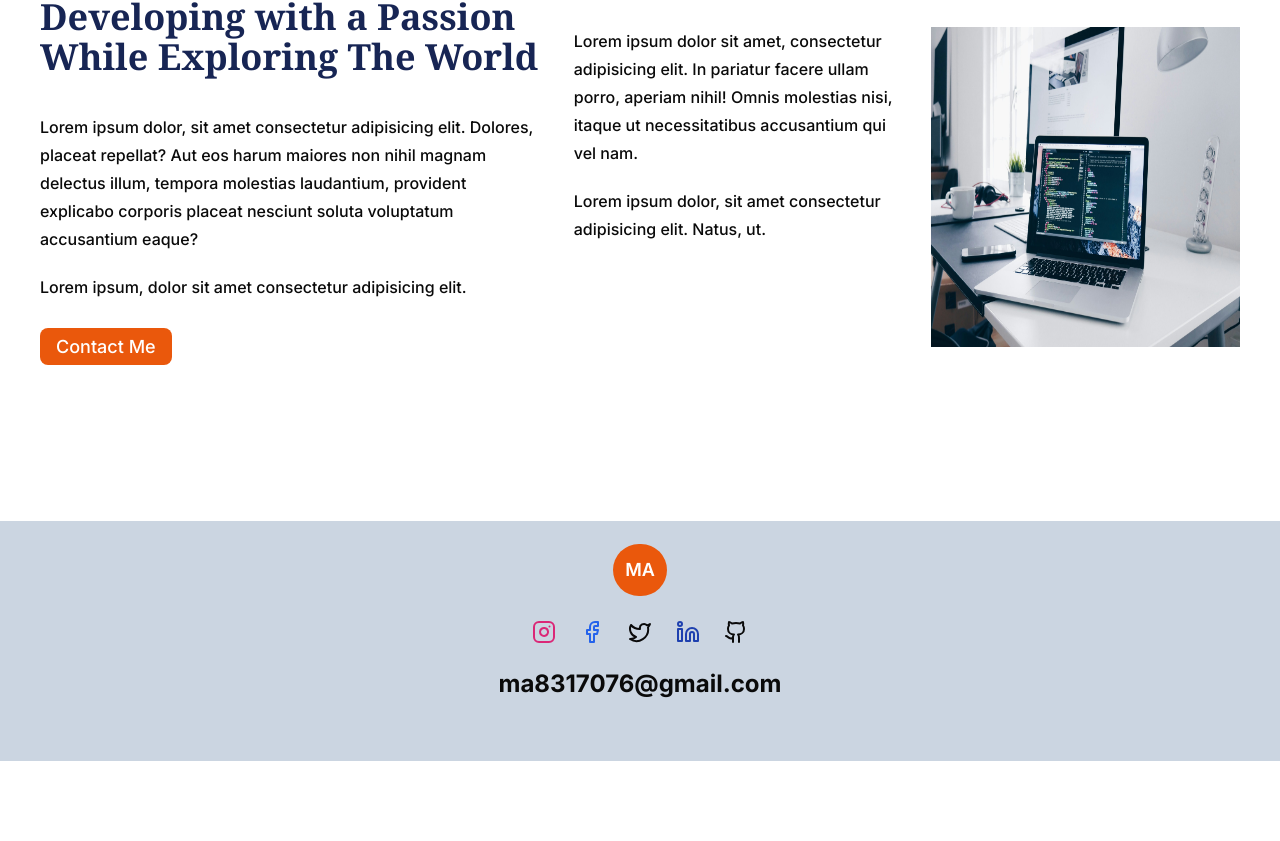
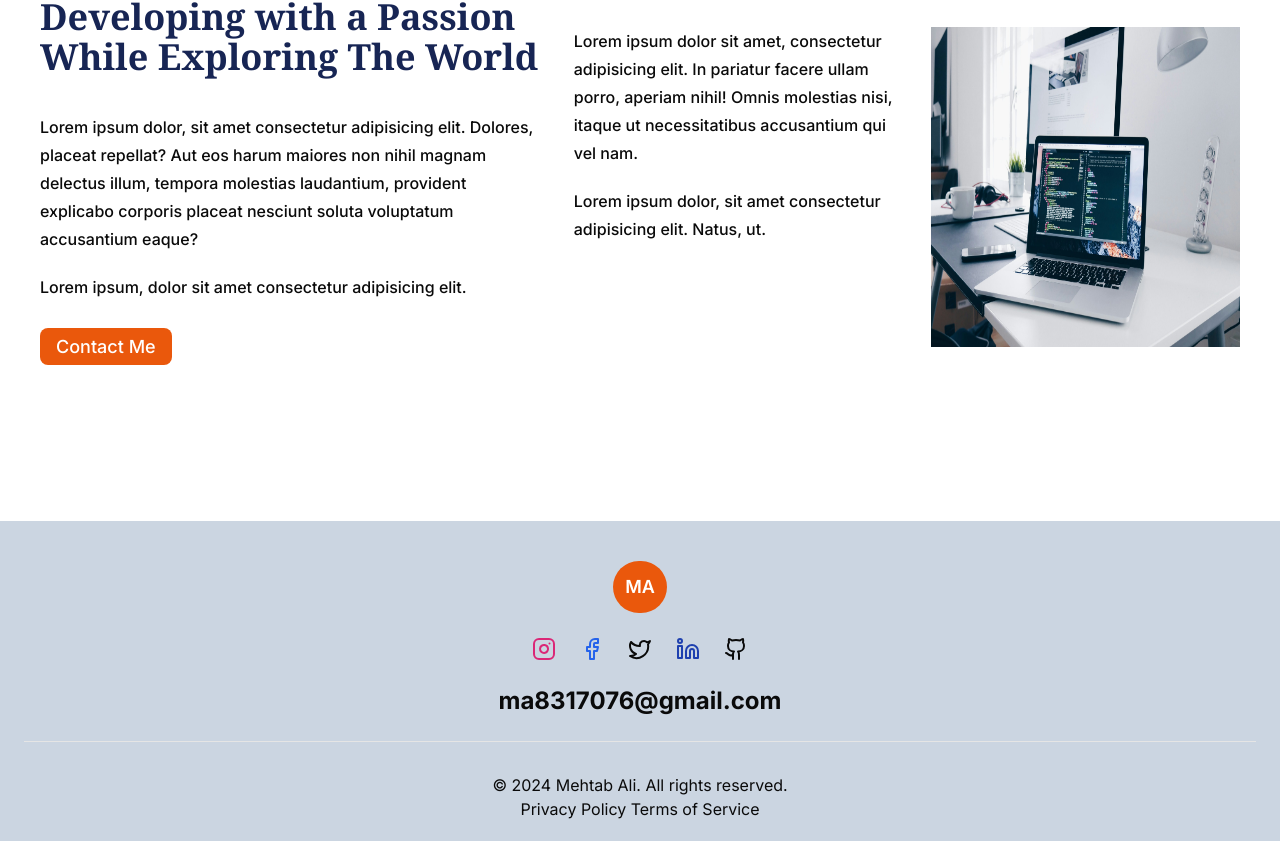
Before and after one commit to Mehtab-Ali-1/PortFolioWeb, a Next.js app: page / in a window 1280 px wide. Shown: the part 1218-2059 px from the top of the page. Before the commit the page ends 1979 px from the top, so only its background shows below. Built offline with nearby package versions, Linux system fonts and the light colour scheme.

Commit message:
Update page.tsx

```diff
--- a/src/app/footer/page.tsx
+++ b/src/app/footer/page.tsx
@@ -3,7 +3,7 @@ import Link from "next/link";
 
 export default function Footer () {
     return (
-        <footer className="flex flex-col justify-center space-y-6 items-center px-6 bg-slate-300 h-60 w-full ">
+        <footer className="flex flex-col justify-center space-y-6 items-center px-6 bg-slate-300 h-80 w-full ">
             <div className="flex justify-center  min-[300px]:flex-col pt-10">
                 {/* logo  */}
                 <div>
@@ -25,8 +25,13 @@ export default function Footer () {
             <div>
                 <h1 className="text-2xl font-bold select-none">ma8317076@gmail.com</h1>
             </div>
-            <hr className="h-1 text-white" />
-            <div className="pt-7"></div>
+            <hr className="h-2 w-full text-slate-900 " />
+            <div className="flex flex-col justify-center items-center">
+                <p>© {new Date().getFullYear()} Mehtab Ali. All rights reserved.</p>
+            <div className="pb-5">
+                <Link href="/privacy" >Privacy Policy Terms of Service</Link>
+            </div>
+            </div>
         </footer>
     )
 }
```
